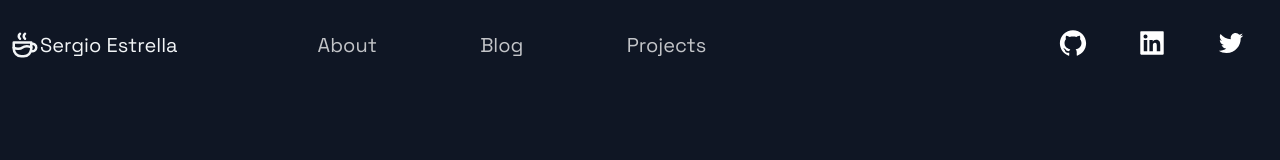
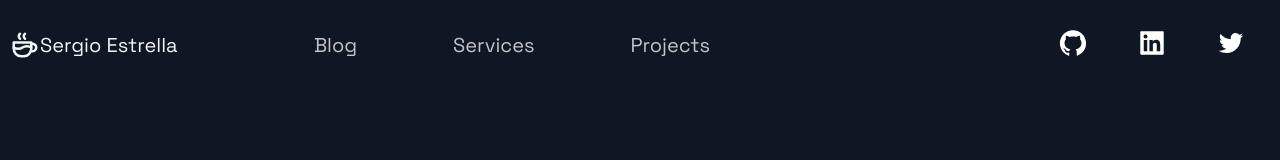
Before and after one commit to Djkde01/portfolio-next, a Next.js app: page / in a window 1280 px wide. Shown: the top 160 px of the page. Built offline with nearby package versions, Linux system fonts and the light colour scheme.

Commit message:
fix(Navbar content)

```diff
--- a/src/components/Header/Header.js
+++ b/src/components/Header/Header.js
@@ -24,13 +24,13 @@ const Header = () => (
     </Div1>
     <NavMenu>
       <li>
-        <Link href="#about">
-          <NavLink>About</NavLink>
+        <Link href="#blog">
+          <NavLink>Blog</NavLink>
         </Link>
       </li>
       <li>
-        <Link href="#blog">
-          <NavLink>Blog</NavLink>
+        <Link href="#services">
+          <NavLink>Services</NavLink>
         </Link>
       </li>
       <li>
```
